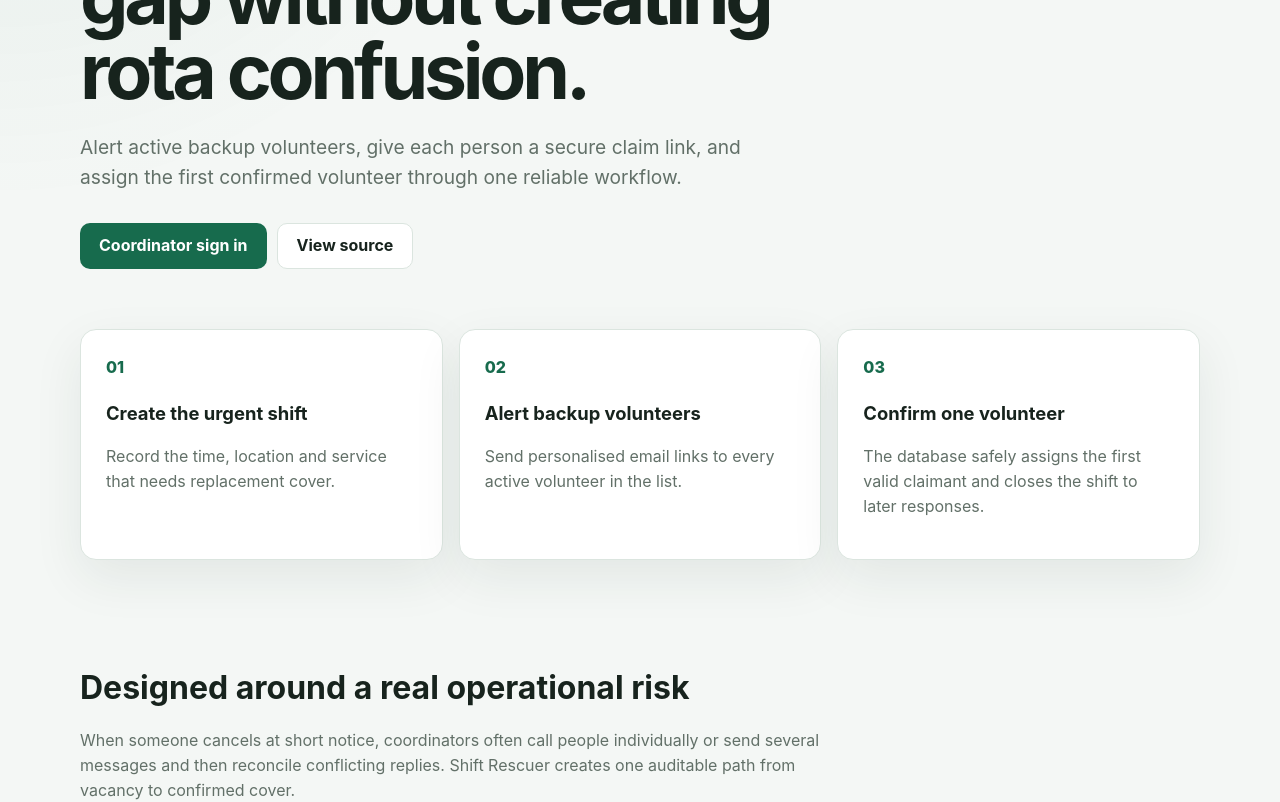
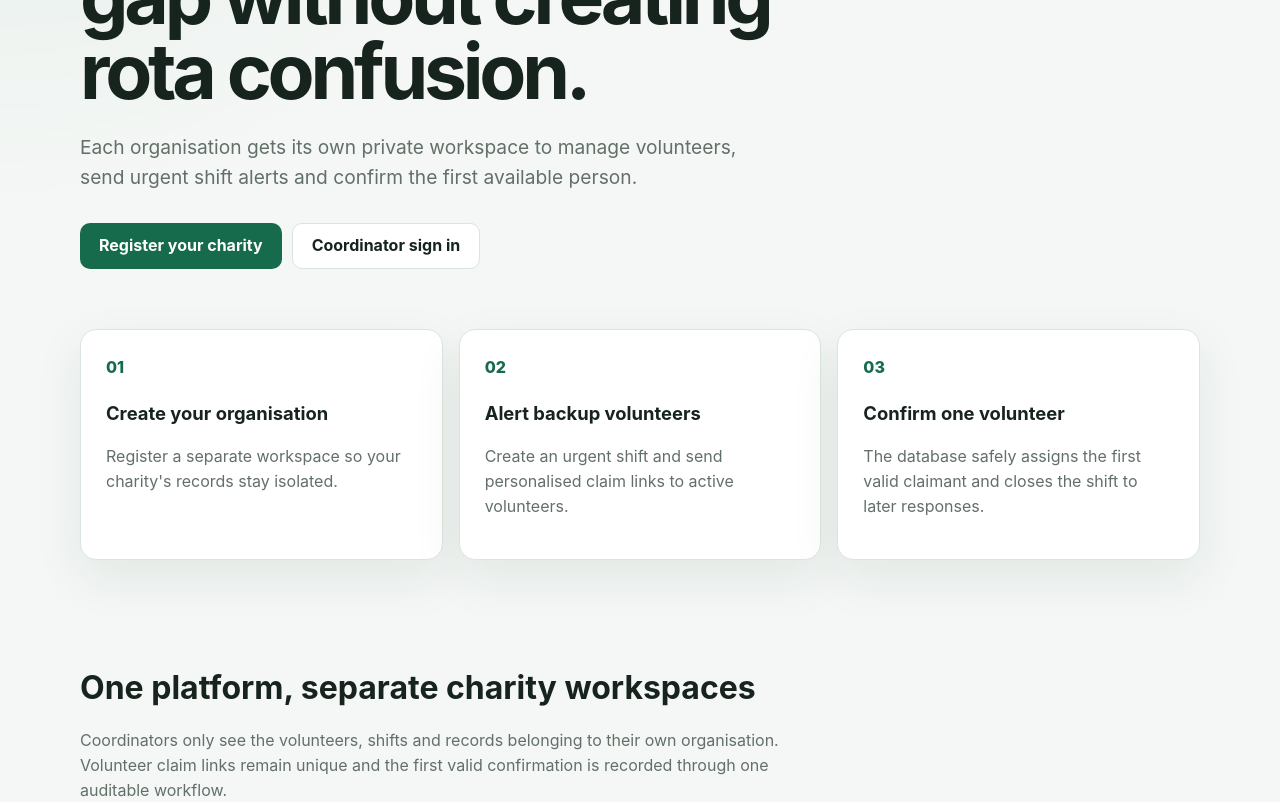
Before and after one commit to zaid3/Last-Minute-Volunteer-Shift-Rescuer, a Next.js app: page / in a window 1280 px wide. Shown: the part 340-1142 px from the top of the page. Built offline with nearby package versions, Linux system fonts and the light colour scheme.

Commit message:
Invite charities to create organisation workspaces

```diff
--- a/src/app/page.tsx
+++ b/src/app/page.tsx
@@ -7,27 +7,25 @@
         <p className="eyebrow">Built for charities and community organisations</p>
         <h1>Fill an urgent volunteer gap without creating rota confusion.</h1>
         <p className="lead">
-          Alert active backup volunteers, give each person a secure claim link,
-          and assign the first confirmed volunteer through one reliable workflow.
+          Each organisation gets its own private workspace to manage volunteers,
+          send urgent shift alerts and confirm the first available person.
         </p>
         <div className="actions">
-          <Link className="button" href="/coordinator/login">Coordinator sign in</Link>
-          <a className="button secondary" href="https://github.com/zaid3/Last-Minute-Volunteer-Shift-Rescuer">
-            View source
-          </a>
+          <Link className="button" href="/coordinator/register">Register your charity</Link>
+          <Link className="button secondary" href="/coordinator/login">Coordinator sign in</Link>
         </div>
       </section>
 
       <section className="feature-grid" aria-label="How it works">
         <article className="feature-card">
           <span>01</span>
-          <h2>Create the urgent shift</h2>
-          <p>Record the time, location and service that needs replacement cover.</p>
+          <h2>Create your organisation</h2>
+          <p>Register a separate workspace so your charity&apos;s records stay isolated.</p>
         </article>
         <article className="feature-card">
           <span>02</span>
           <h2>Alert backup volunteers</h2>
-          <p>Send personalised email links to every active volunteer in the list.</p>
+          <p>Create an urgent shift and send personalised claim links to active volunteers.</p>
         </article>
         <article className="feature-card">
           <span>03</span>
@@ -37,9 +35,9 @@
       </section>
 
       <section className="plain-section">
-        <h2>Designed around a real operational risk</h2>
+        <h2>One platform, separate charity workspaces</h2>
         <p>
-          When someone cancels at short notice, coordinators often call people individually or send several messages and then reconcile conflicting replies. Shift Rescuer creates one auditable path from vacancy to confirmed cover.
+          Coordinators only see the volunteers, shifts and records belonging to their own organisation. Volunteer claim links remain unique and the first valid confirmation is recorded through one auditable workflow.
         </p>
       </section>
     </main>
```
